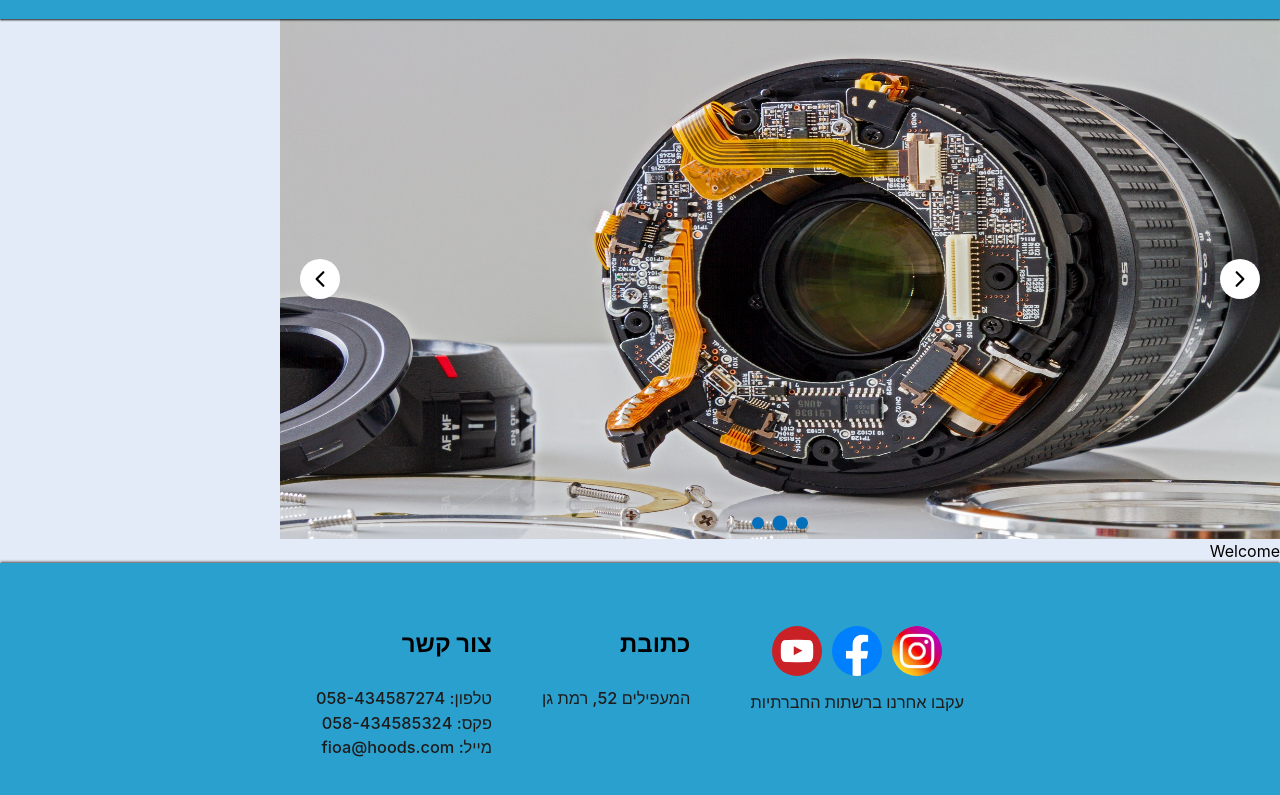
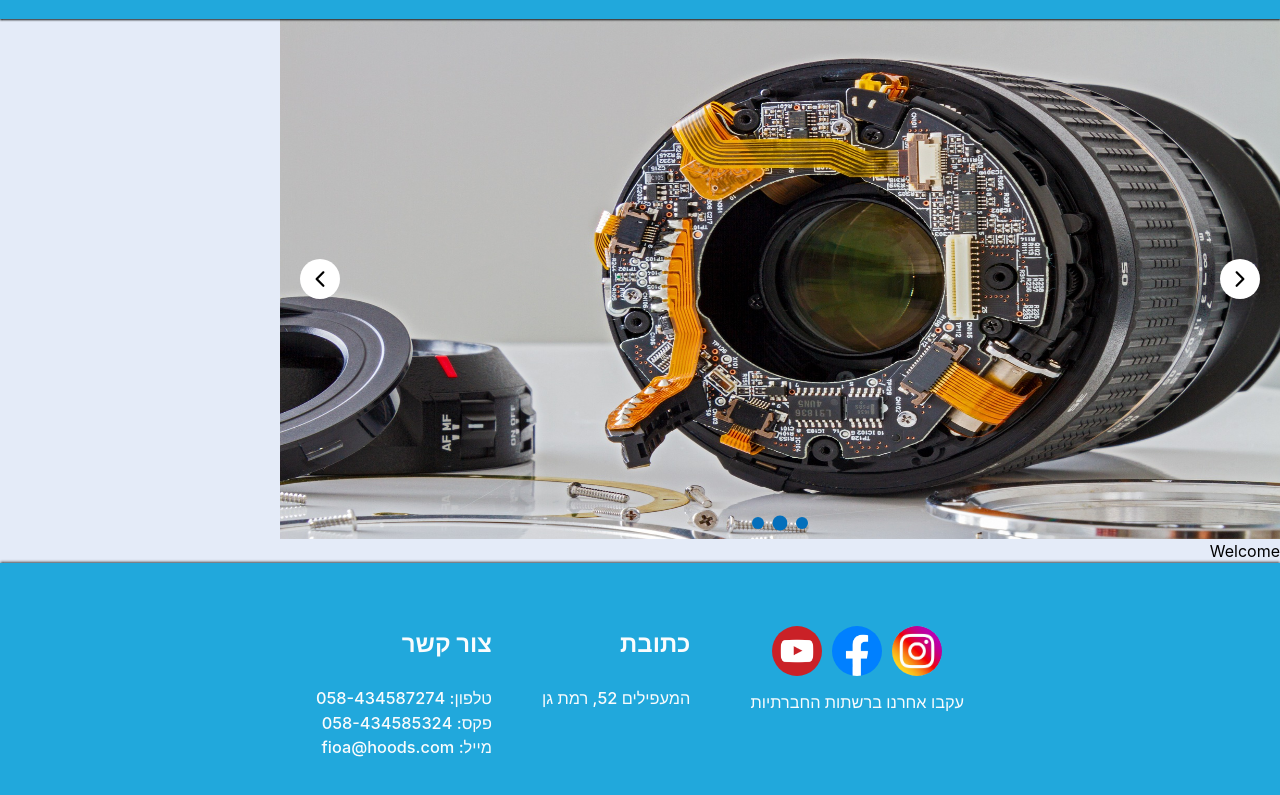
Before and after one commit to Jeluxe/hoods-and-chimneys, a React (Vite) app: page / in a window 1280 px wide. Shown: the part 261-1056 px from the top of the page. Built offline with nearby package versions, Linux system fonts and the light colour scheme.

Commit message:
Added custom css color properties

```diff
--- a/src/App.css
+++ b/src/App.css
@@ -7,7 +7,6 @@
 .body {
   width: 100%;
   min-height: 404px;
-  background-color: #e4ebf8;
 }
 
 .body:has(.welcome-page) {
--- a/src/components/Footer/Footer.css
+++ b/src/components/Footer/Footer.css
@@ -5,7 +5,7 @@
   flex-direction: column;
   align-items: center;
   padding-top: 20px;
-  background-color: var(--primary-color);
+  background-color: var(--primary);
   box-shadow: 0 -1px 3px .4px;
 }
 
@@ -66,20 +66,14 @@
 .section-title {
   font-weight: bold;
   font-size: 24px;
+  color: var(--text);
 }
 
 .section-content {
-  color: rgb(30, 27, 27);
+  color: var(--text);
   font-weight: 500;
   font-size: 1.02rem;
 }
-
-// .footer-credits {
-//   direction: ltr;
-//   font-size: 14px;
-//   margin: 20px 0 10px 0;
-//   color: white;
-// }
 
 @media screen and (max-width: 768px) {
   .footer {
--- a/src/components/Navbar/Navbar.css
+++ b/src/components/Navbar/Navbar.css
@@ -4,7 +4,7 @@
   align-items: center;
   justify-content: center;
   transition: top 0.3s;
-  background: var(--primary-color);
+  background: var(--primary);
   z-index: 99;
   box-shadow: 0 1px 2px 0.001px;
 }
--- a/src/index.css
+++ b/src/index.css
@@ -1,15 +1,16 @@
 :root {
   line-height: 1.5;
   font-weight: 400;
+  color-scheme: only light;
 
-  color-scheme: only light;
-  color: black;
-  background-color: rgba(255, 255, 255, 0.85);
-  // color: rgba(255, 255, 255, 0.87);
-  // background-color: #242424;
 
-  --primary-color: rgb(42 160 206);
-  --error-color: #fa6969;
+  --text: #fafcfd;
+  --background: #e4ebf8;
+  --primary: #21a8dc;
+  --secondary: #87c8e2;
+  --accent: #5ebbdf;
+  --success: #2ce16c;
+  --error: #fa6969;
 
   font-synthesis: none;
   text-rendering: optimizeLegibility;
@@ -33,11 +34,12 @@ html {
 
 body {
   height: 100vh;
+  background-color: var(--background);
 }
 
 a {
   text-decoration: none;
-  color: white;
+  color: var(--text);
   font-weight: bold;
 }
 
```
